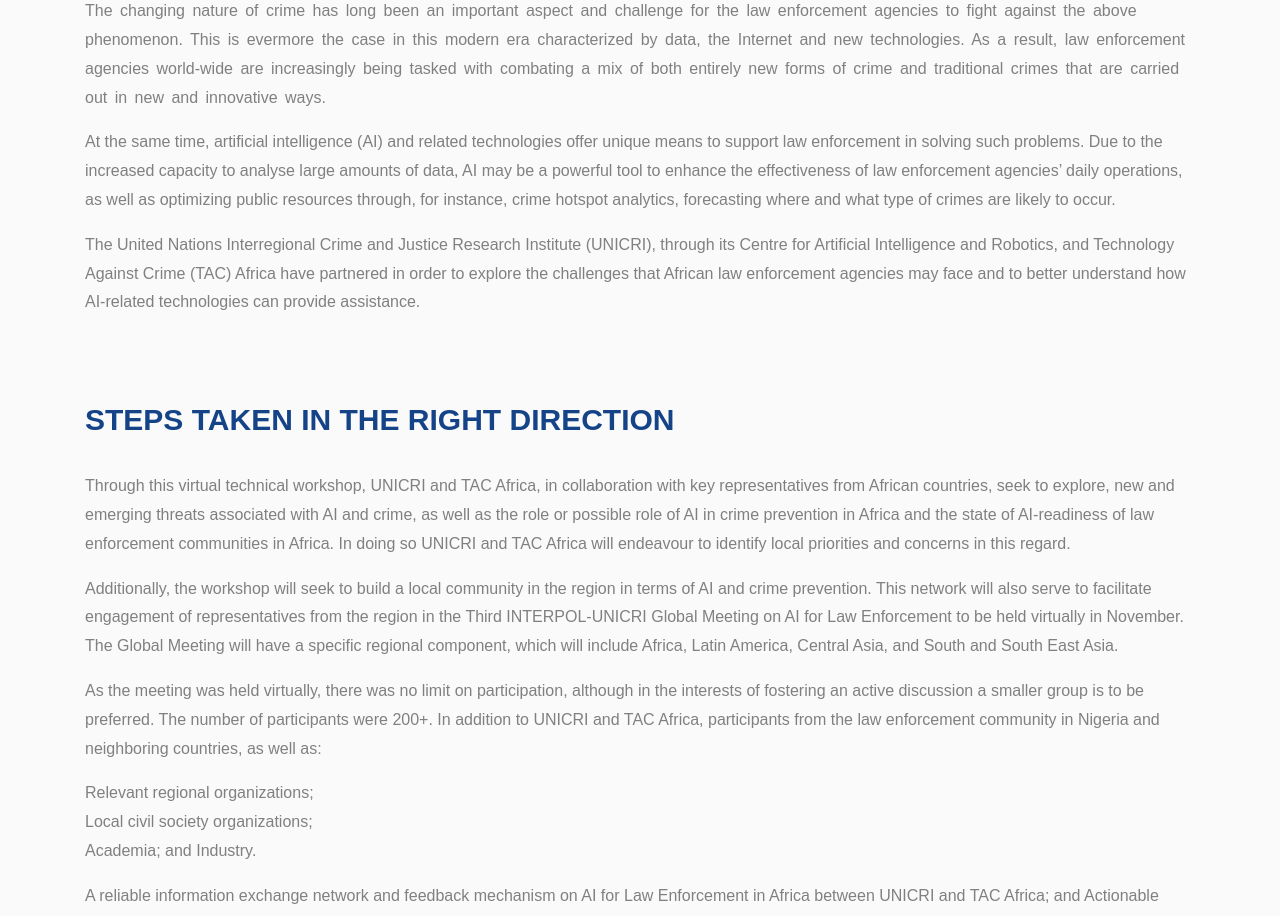
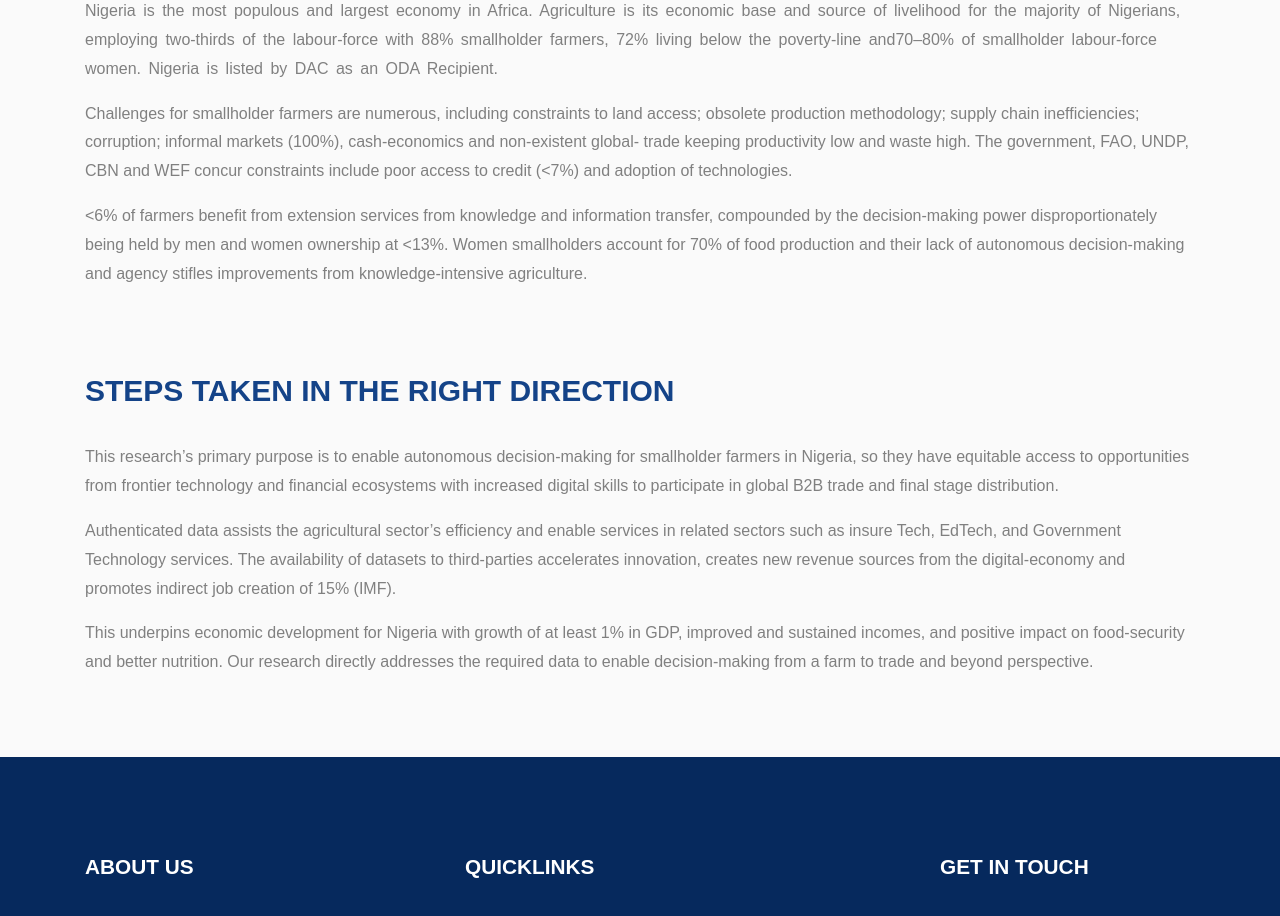
Before and after one commit to Ekaji/tac-africa-website, a Next.js app: page /projects/afri_agric_tech_project in a window 1280 px wide. Shown: the part 740-1656 px from the top of the page. Built offline with nearby package versions, Linux system fonts and the light colour scheme.

Commit message:
worked on carucel

```diff
--- a/components/welcome.jsx
+++ b/components/welcome.jsx
@@ -6,7 +6,7 @@ const Welcome = () => {
   return(
     <div className={styles.welcome_component}>
       <h2 className={ styles.welcome_header}> welcome to <span className='text-primary'> tac africa </span></h2>
-      <p className={ styles.welcome_text} ><span className={ styles.welcome_text_details } > tac africa </span> was born out of an International Forum on Technologies, a high level meeting dedicated to Technology for a Safer world. the first two editions where held in Lyon, in April 2013 and April 2016 respectively under the patronage of the Ministry of Interior and INTERPOL.</p>
+      <p className={ styles.welcome_text} ><span className={ styles.welcome_text_details } > tac africa </span> was born out of an International Forum on Technologies, a high level meeting dedicated to Technology for a Safer world. The first two editions where held in Lyon, In April 2013 and April 2016 respectively under the patronage of the Ministry of Interior and INTERPOL.</p>
     </div>
   )
 
--- a/pages/projects/afri_agric_tech_project.jsx
+++ b/pages/projects/afri_agric_tech_project.jsx
@@ -9,7 +9,7 @@ import HeroBanner from '../../components/layout/nav_bar/heroBanner.jsx'
 
 const Afri_Agric_Tech_Project = () => {
 
-  const backgroundImg =  '/ai and robotics.png'
+  const backgroundImg =  '/agrictech.png'
 
   return(
     <>
@@ -21,35 +21,46 @@ const Afri_Agric_Tech_Project = () => {
           <h1 className={ styles.background_header_main } >Artificial Intelligence & Robotics</h1>
           <h2 className={ styles.background_header } >A Phenomenal Stratedy </h2>
           <p className={ styles.background_text }>
-            The changing nature of crime has long been an important aspect and challenge for the law enforcement agencies to fight against the above phenomenon. This is evermore the case in this modern era characterized by data, the Internet and new technologies. As a result, law enforcement agencies world-wide are increasingly being tasked with combating a mix of both entirely new forms of crime and traditional crimes that are carried out in new and innovative ways.</p>
+          Nigeria is the most populous and largest economy in Africa. Agriculture is its economic
+          base and source of livelihood for the majority of Nigerians, employing two-thirds of the
+          labour-force with 88% smallholder farmers, 72% living below the poverty-line and
+          {`70–80%`} of smallholder labour-force women. Nigeria is listed by DAC as an ODA Recipient.</p>
 
             <p>
-             At the same time, artificial intelligence (AI) and related technologies offer unique means to support law enforcement in solving such problems. Due to the increased capacity to analyse large amounts of data, AI may be a powerful tool to enhance the effectiveness of law enforcement agencies’ daily operations, as well as optimizing public resources through, for instance, crime hotspot analytics, forecasting where and what type of crimes are likely to occur.
+            Challenges for smallholder farmers are numerous, including constraints to land access;
+            obsolete production methodology; supply chain inefficiencies; corruption; informal markets
+            (100%), cash-economics and non-existent global- trade keeping productivity low and
+            waste high. The government, FAO, UNDP, CBN and WEF concur constraints include poor
+            access to credit {`(<7%)`} and adoption of technologies.
              </p>
 
             <p>
-             The United Nations Interregional Crime and Justice Research Institute (UNICRI), through its Centre for Artificial Intelligence and Robotics, and Technology Against Crime (TAC) Africa have partnered in order to explore the challenges that African law enforcement agencies may face and to better understand how AI-related technologies can provide assistance.
+            {`<6%`} of farmers benefit from extension services from knowledge and information transfer,
+            compounded by the decision-making power disproportionately being held by men
+            and women ownership at {`<13%.`} Women smallholders account for 70% of food production
+            and their lack of autonomous decision-making and agency stifles improvements from
+            knowledge-intensive agriculture.
              </p>
              </div>
 
             <h2 className={ styles.background_header } >Steps Taken In The Right Direction</h2>
-            <p>
-            Through this virtual technical workshop, UNICRI and TAC Africa, in collaboration with key representatives from African countries, seek to explore, new and emerging threats associated with AI and crime, as well as the role or possible role of AI in crime prevention in Africa and the state of AI-readiness of law enforcement communities in Africa. In doing so UNICRI and TAC Africa will endeavour to identify local priorities and concerns in this regard.
+            <p>This research{`’`}s primary purpose is to enable autonomous decision-making for smallholder
+              farmers in Nigeria, so they have equitable access to opportunities from frontier technology
+              and financial ecosystems with increased digital skills to participate in global B2B trade
+              and final stage distribution.
             </p>
 
             <p>
-            Additionally, the workshop will seek to build a local community in the region in terms of AI and crime prevention. This network will also serve to facilitate engagement of representatives from the region in the Third INTERPOL-UNICRI Global Meeting on AI for Law Enforcement to be held virtually in November. The Global Meeting will have a specific regional component, which will include Africa, Latin America, Central Asia, and South and South East Asia. </p>
+            Authenticated data assists the agricultural sector{`’`}s efficiency and enable services in related
+            sectors such as insure Tech, EdTech, and Government Technology services. The availability
+            of datasets to third-parties accelerates innovation, creates new revenue sources
+            from the digital-economy and promotes indirect job creation of 15% (IMF). </p>
 
             <p>
-            As the meeting was held virtually, there was no limit on participation, although in the interests of fostering an active discussion a smaller group is to be preferred. The number of participants were 200+. In addition to UNICRI and TAC Africa, participants from the law enforcement community in Nigeria and neighboring countries, as well as: </p>
-            <ul>
-             <li>Relevant regional organizations;</li>
-             <li>Local civil society organizations;</li>
-             <li>Academia; and Industry.</li>
-            </ul>
-            <p>
-             A reliable information exchange network and feedback mechanism on AI for Law Enforcement in Africa between UNICRI and TAC Africa; and Actionable suggestions and follow-up priorities from participants was envisioned.
-          </p>
+            This underpins economic development for Nigeria with growth of at least 1% in GDP, improved
+              and sustained incomes, and positive impact on food-security and better nutrition.
+              Our research directly addresses the required data to enable decision-making from a farm
+              to trade and beyond perspective.</p>
         </Container>
 
 
--- a/styles/component.styles/landingPage.module.scss
+++ b/styles/component.styles/landingPage.module.scss
@@ -140,10 +140,11 @@
 @media (max-width: $breakpoint-sm) {
 
     .tac_header_detail {
+        margin: 0px 1em;
         &__items {
             h2 {
                 margin-top: 5px;
-                // font-size: 2.1em;
+                font-size: 2.1em;
             }
             p {
              margin: 0px;
@@ -166,7 +167,7 @@
             z-index: -950 !important;
         }
 
-        height: 35vh !important;
+        height: 40vh !important;
     }
 
     .header_partners_icon {
--- a/styles/globals.scss
+++ b/styles/globals.scss
@@ -5,6 +5,7 @@
 @import '../styles/base/reset';
 @import '../styles/base/typography';
 @import "https://fonts.googleapis.com/css2?family=Jost:ital,wght@0,100;0,200;0,300;0,600;0,700;1,100;1,200;1,300&family=Roboto:wght@300;500&display=swap";
+@import 'https://fonts.sandbox.google.com/css2?family=Material+Symbols+Outlined:opsz,wght,FILL,GRAD@20..48,100..700,0..1,-50..200';
 
 html,
 body {
--- a/styles/layout/navbar.module.scss
+++ b/styles/layout/navbar.module.scss
@@ -162,7 +162,7 @@
 
   .toggle_container {
     visibility: visible;
-    position: fixed;
+    // position: fixed;
     right: 0;
   }
   }
```
Also changed, not shown: components/ourLabs.jsx (+7 -0 lines), pages/projects/crawler.jsx (+10 -3 lines), pages/projects/drone_alliance_africa.jsx (+8 -28 lines), styles/component.styles/ourLabs.module.scss (+41 -2 lines), styles/component.styles/welcome.module.scss (+12 -0 lines), public/agrictech.jpg (added).
